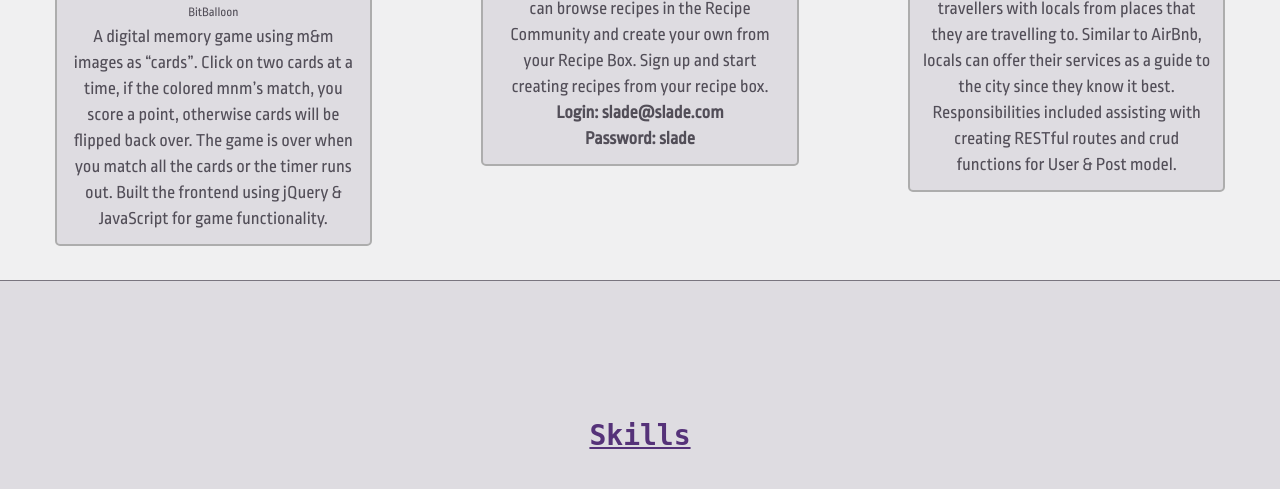
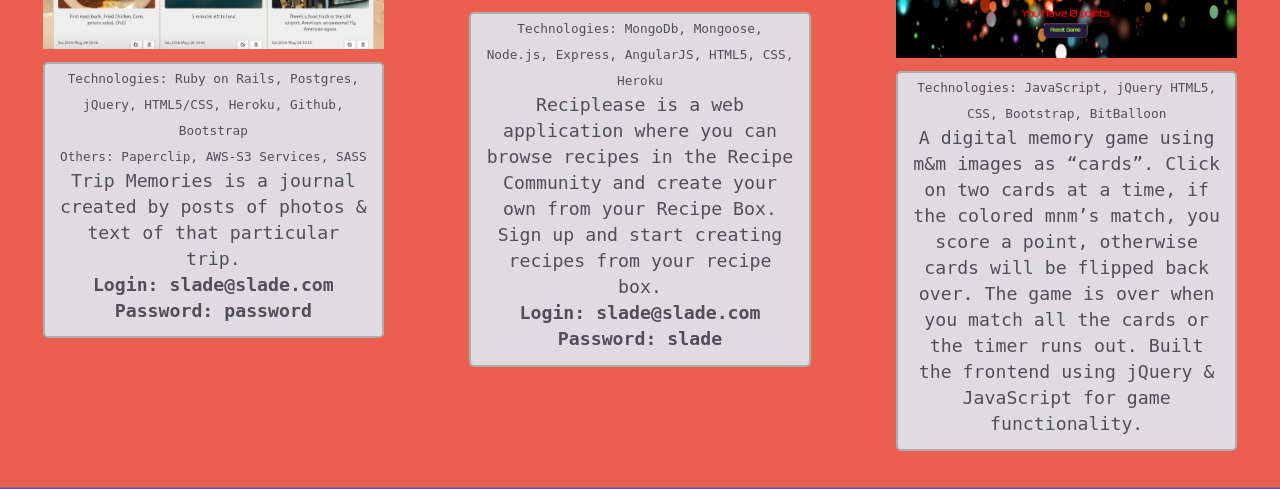
Before and after one commit to lenayee7/lenayee7.github.io, a PHP site: page / in a window 1280 px wide. Shown: the part 1481-1970 px from the top of the page. Run offline with PHP 8.4, Linux system fonts and the light colour scheme; some libraries are stand-ins or nearby versions; some web fonts are replaced.

Commit message:
changes colors, adds tripmemories project

```diff
--- a/css/main.css
+++ b/css/main.css
@@ -7,12 +7,17 @@
     color: #f5f6f7;
   }
 
+  .col-sm-4 {
+    padding-right: 0;
+    padding-left: 0;
+  }
+
   a {
    font-size: 1.3em;
   }
 
   a:hover {
-    font-size: 1.5em;
+    font-size: 1.3em;
   }
 
   #second {
@@ -91,17 +93,12 @@
  /*////////END OF NAVBAR///////*/
 
   .subtitles {
-    color: #553279;
-    /*color: #B71212; darkred*/
+    color: #E0D9E4;
     font-size: 2em;
     font-weight: bold;
     font-family: monospace;
     padding-top: 4%;
     margin-bottom: 0px;
-    text-decoration: underline;
-  /* -webkit-text-fill-color: #D3D679;
-   -webkit-text-stroke-width: .5px;
-   -webkit-text-stroke-color: #D3D679;*/
   }
 
   h3 {
@@ -228,38 +225,31 @@
   }
 
   .bg-1 {
-    background-image: url('../images/suncloud.jpg');
+    /*background-image: url('../images/suncloud.jpg');*/
     background-size: 100% 100%;
     /*background-color: #DEDCE1;*/
     border-bottom: 1px solid #79757F;
     padding-bottom: 2%;
-    /*background-color: #403451; */
+    background-color: #752DE2;
   }
 
   .bg-2 {
     background-size: 100% 100%;
     /*opacity: .8;*/
     /*background-image: url("../images/dark.jpg");*/
-    background-color: #DEDCE1; /* Dark Blue */
+    background-color: #773CD0; /* Dark Blue */
     border-bottom: 1px solid #79757F;
     color: #ffffff;
   }
 
   .bg-3 {
     border-bottom: 1px solid #79757F;
-   /* background-image: url("http://hdwallpaperbackgrounds.net/wp-content/uploads/2015/10/Standing-Starfish-HD-Wallpaper-having-Bright-Sun-in-Background.jpg");
-    background-size: cover;*/
-    background-color: #F0F0F1;
-        /*    background-color: #fff;*/ /* White */
+    background-color: #EA5F50;
     color: #555555;
   }
 
   .bg-4 {
-    background-image: url("../images/piratesunset.jpg");
-    background-size: 100% 100%;
-    background-color: #F0F0F1;
-    /*background-image: url("http://cmster.com/media/s1EJaFd9xKQiR8HTpgulKjMPkRZBGDbdhA5cHhBlJecdNxOaUwPFGmEJoyhJob2u.jpg");*/
-    /*background-color: #2f2f2f; /* Black Gray */
+    background-color: #333;
     color: gray;
   }
 
@@ -330,28 +313,16 @@
     border-radius: 5px;
     background-color: #DEDCE1;
     color: #524E58;
-    /*background-color: #79757F;*/
-    /*background-color: #1F132F;*/
     margin-bottom: 6%;
   }
 
   .navbar-purple {
-    font-family: 'Ropa Sans', sans-serif;
     color: #1F132F;
   }
-
-/*  .proj-div {
-    background-color: #fff;
-    opacity: .8;
-    border-radius: 5px;
-  }*/
 
   p {
     color: #58555D;
     font-size: 20px;
-    font-family: 'Ropa Sans', sans-serif;
-    /*font-family: 'Cuprum', sans-serif;*/
-    /*font-family: Menlo,Monaco,Consolas,"CourierNew",monospace;*/
   }
 
   /*////////SKILLS///////*/
--- a/index.html
+++ b/index.html
@@ -48,16 +48,16 @@
 			<h3 class="subtitles"><a id="topofpage"><img id="profile-pic" src="./images/lena.jpg" class="img-responsive" style="display:inline" alt="profile pic" width="100" height="170"></a><br>About Me</h3>
 			  <a href="https://www.linkedin.com/in/lenayee" target="_blank"><img class="linkedin-resume" src="./images/linkedin.jpg"></a>
 	  	  <a href="lenayeeresume.pdf"  target="_blank"><img class="linkedin-resume"src="./images/resumeimg.jpg"></a>
-	  	  <a href="https://profiles.generalassemb.ly/lena-yee" target="_blank"><img class="linkedin-resume" src="./images/ga.jpg"></a>
+	  	  <a href="https://profiles.generalassemb.ly/lena-yee" target="_blank"><img class="linkedin-resume" src="./images/galogo.jpg"></a>
 
 		  <h3 id="job-title">Full Stack Web Developer|<i class="fa fa-heart" aria-hidden="true"></i> VolleyballR </h3>
 		  <p id="quote">"Do it with a <span id="passion">passion</span> or not at all"</p>
 		  <div id="left-right-div">
 				 <p class="about-me-p"><span class="pink-red">What I’m looking for</span><br>
-					Looking for a full-time position as a Full Stack or Front end Web Developer with a company that has a vision in growing their product or service.<br>
+					Full-time position as a Full Stack or Front end Web Developer with a company that has a vision in growing their product or service.<br>
 					<p class="about-me-p">
 					<span class="pink-red">As a Web Developer</span><br>
-					Full Stack Web Developer currently based in San Francisco, CA. Recently graduated a 12-week Web Development Immersive course at General Assembly(April 2016) and also completed the Front-End Web Development course in Santa Monica(October 2015). I am passionate about creating responsive web applications that provide a smooth user experience. During GA, I built games in the fronted using JavaScript & jQuery, and also full stack crud apps using the MEAN stack & Ruby on Rails. In addition I gained experience using Git, Heroku and pair programming.<br></p>
+					Full Stack Web Developer currently based in San Francisco, CA. Recently graduated a 12-week Web Development Immersive course at General Assembly(April 2016) and also completed the Front-End Web Development course in Santa Monica(October 2015). I am passionate about creating responsive web applications that provide a smooth user experience. During GA, I built games in the fronted using JavaScript & jQuery, and full stack crud apps using the MEAN stack & Ruby on Rails. In addition I gained experience using Git, Heroku and pair programming.<br></p>
 					<!-- <button type="button" id="background-btn" class="btn" data-toggle="collapse" data-target="#background"> Background <span id="arrow-down" class="glyphicon glyphicon-circle-arrow-down"></span></button>
 				  <div id="background" class="collapse about-me-p">
 		       Previously to graduating Web Development Immersive course, I attended St. John’s University in Queens, NY on a volleyball scholarship and graduated with a B.S degree in Sports Management. After assisting my family business in Honolulu, HI and doing an accounting internship, in 2013 I seeked new opportunities in Orange County, CA. I found myself pursuing a career in business while working in various positions in the construction industry, however still desired more of a challenge. With two siblings working in the industry in San Francisco I felt empowered to learn more about web development by starting with doing online tutorials and watching videos. Since then I’ve discovered my<br> <span class="pink-red">Passion for Coding</span><br>
@@ -70,21 +70,24 @@
 					</div>
 		  </div>
 		</div>
-		  <!-- <div><h3>I'm an adventurer</h3></div> -->
 
 		<!-- Third Container (Grid) -->
 		<div class="container-fluid bg-3 text-center" id="portfolio">
 		  <h3 class="subtitles"><!-- <i class="fa fa-heart redheart" aria-hidden="true"> --></i>Portfolio</h3><br>
 		  <div class="row">
+
 		    <div class="col-sm-4 proj-div">
-		    	<h3 class="project-title" id="memorizingtitle">Memorizing MnM's</h3><strong class="navbar-purple">Project 1 - JavaScript & jQuery(Frontend)</strong>
+		    	<h3 class="project-title">TripMemories</h3>
+		    	<strong class="navbar-purple">Ruby on Rails(Full Stack)</strong>
 		    	<div>
-			      <a class="project-link" href="http://bartender-crab-fishies.bitballoon.com/" target="_blank" id="memorizingmnms">Memorizing MnM's</a> | <a href="https://github.com/lenayee7/project1" target="_blank"><img class="purp-github" src="http://www.ryanpierce.me/github_logo.png"></a>
-			      <img src="./images/mnmbefore.jpg" id="memorizing-img" class="project-img" alt="Image">
-		      </div>
-			      <p class="project-desc"><span class="technologies"> Technologies: JavaScript, jQuery HTML5, CSS, Bootstrap, BitBalloon</span><br>A digital memory game using m&m images as “cards”. Click on two cards at a time, if the colored mnm’s match, you score a point, otherwise cards will be flipped back over. The game is over when you match all the cards or the timer runs out. Built the frontend using jQuery & JavaScript for game functionality.
-			      </p>
-		    </div>
+	  	      <a class="project-link" href="https://sleepy-beach-27989.herokuapp.com/" target="_blank">TripMemories</a> | <a href="https://github.com/lenayee7/trip-memories" target="_blank"><img class="purp-github" src="http://www.ryanpierce.me/github_logo.png"></a>
+		      	<img src="./images/posts-index2.png" class="project-img" alt="Image">
+			    </div>
+			      <p class="project-desc"><span class="technologies">Technologies: Ruby on Rails, Postgres, jQuery, HTML5/CSS, Heroku, Github, Bootstrap<br> Others: Paperclip, AWS-S3 Services, SASS</span><br>Trip Memories is a journal created by posts of photos & text of that particular trip.<br>
+			      <strong>Login: slade@slade.com<br>
+			      Password: password</strong>
+			  		</p>
+			  </div>
 
 		    <div class="col-sm-4 proj-div">
 			    	<h3 class="project-title">Reciplease!</h3><strong class="navbar-purple">Final Project - MEAN Stack</strong>
@@ -96,15 +99,17 @@
 			      <strong>Login: slade@slade.com<br>
 			      Password: slade</strong>
 		    </div>
-	<!-- 	    <div class="col-sm-4">
-			    <h3 class="project-title">Trippin'</h3>
-		      <p><strong class="navbar-purple">Project 2 - Ruby on Rails(Full Stack)</strong><br> A mini- blog where a user is able to sign up and create their own trip blog and add a post of text, or photo that belong to that particular trip. Created RESTful routes on the backend in Rails and used Ruby to render data on the front end. Implemented upload care so a user can upload images from a social media site or their computer.</p>
-					<p><strong>Technologies:</strong> Ruby on Rails, PostgreSQL,  HTML5, CSS</p>
-					<div id="trippin-div">
-			      <a class="project-link" href="#" target="_blank">Trippin'</a> | <a href="https://github.com/lenayee7/trippin" target="_blank"><img class="purp-github" src="http://www.ryanpierce.me/github_logo.png"></a>
-			      <img src="./images/anchor.jpg" class="img-responsive margin" style="width:100%" alt="Image">
-			    </div>
-		    </div> -->
+
+		    <div class="col-sm-4 proj-div">
+		    	<h3 class="project-title" id="memorizingtitle">Memorizing MnM's</h3><strong class="navbar-purple">Project 1 - JavaScript & jQuery(Frontend)</strong>
+		    	<div>
+			      <a class="project-link" href="http://bartender-crab-fishies.bitballoon.com/" target="_blank" id="memorizingmnms">Memorizing MnM's</a> | <a href="https://github.com/lenayee7/project1" target="_blank"><img class="purp-github" src="http://www.ryanpierce.me/github_logo.png"></a>
+			      <img src="./images/mnmbefore.jpg" id="memorizing-img" class="project-img" alt="Image">
+		      </div>
+			      <p class="project-desc"><span class="technologies"> Technologies: JavaScript, jQuery HTML5, CSS, Bootstrap, BitBalloon</span><br>A digital memory game using m&m images as “cards”. Click on two cards at a time, if the colored mnm’s match, you score a point, otherwise cards will be flipped back over. The game is over when you match all the cards or the timer runs out. Built the frontend using jQuery & JavaScript for game functionality.
+			      </p>
+		    </div>
+<!--
 		    <div class="col-sm-4 proj-div">
 		    	<h3 class="project-title">Friend Me</h3>
 		    	<strong class="navbar-purple">Project 3 - Group Project (Full Stack)</strong>
@@ -114,20 +119,10 @@
 			    </div>
 			      <p class="project-desc"><span class="technologies">Technologies: Node.js, Express, jQuery, HTML5/CSS, Mongodb, Mongoose, Github, Heroku, Bootstrap</span><br>FriendMe was designed to connect travellers with locals from places that they are travelling to. Similar to AirBnb, locals can offer their services as a guide to the city since they know it best. Responsibilities included assisting with creating RESTful routes and crud functions for User & Post model.<br>
 			  		</p>
-			  </div>
-			 <!--  <div class="col-sm-4 proj-div">
-		    	<h3 class="project-title">My Fave Restaurant</h3>
-		    	<strong class="navbar-purple">Rapid Prototype - Firebase, Angular</strong>
-		    	<div>
-	  	      <a href="#" class="project-link">Github</a>
-	  	      <a href="https://github.com/lenayee7/MyFaveRestaurant" target="_blank"><img class="purp-github" src="http://www.ryanpierce.me/github_logo.png"></a>
-		      	<img src="./images/myfaverest.png" class="project-img" alt="Image">
-			    </div>
-			      <p class="project-desc"><br>We all use Yelp and love to eat good food. Share one of your fave places by adding your favorite restaurant; beacause you care!<br>
-			      <strong>Technologies: </strong>Firebase, JavaScript, AngularJS, HTML/CSS, Github, jQuery, Bootstrap</p>
 			  </div> -->
+
+			</div>
 		</div>
-	</div>
 
 
 		<!-- Second Container -->
```
Also changed, not shown: other parts of css/main.css (+17 -55 lines), images/galogo.jpg (added), images/posts-index2.png (added), images/resume.jpg (deleted).
